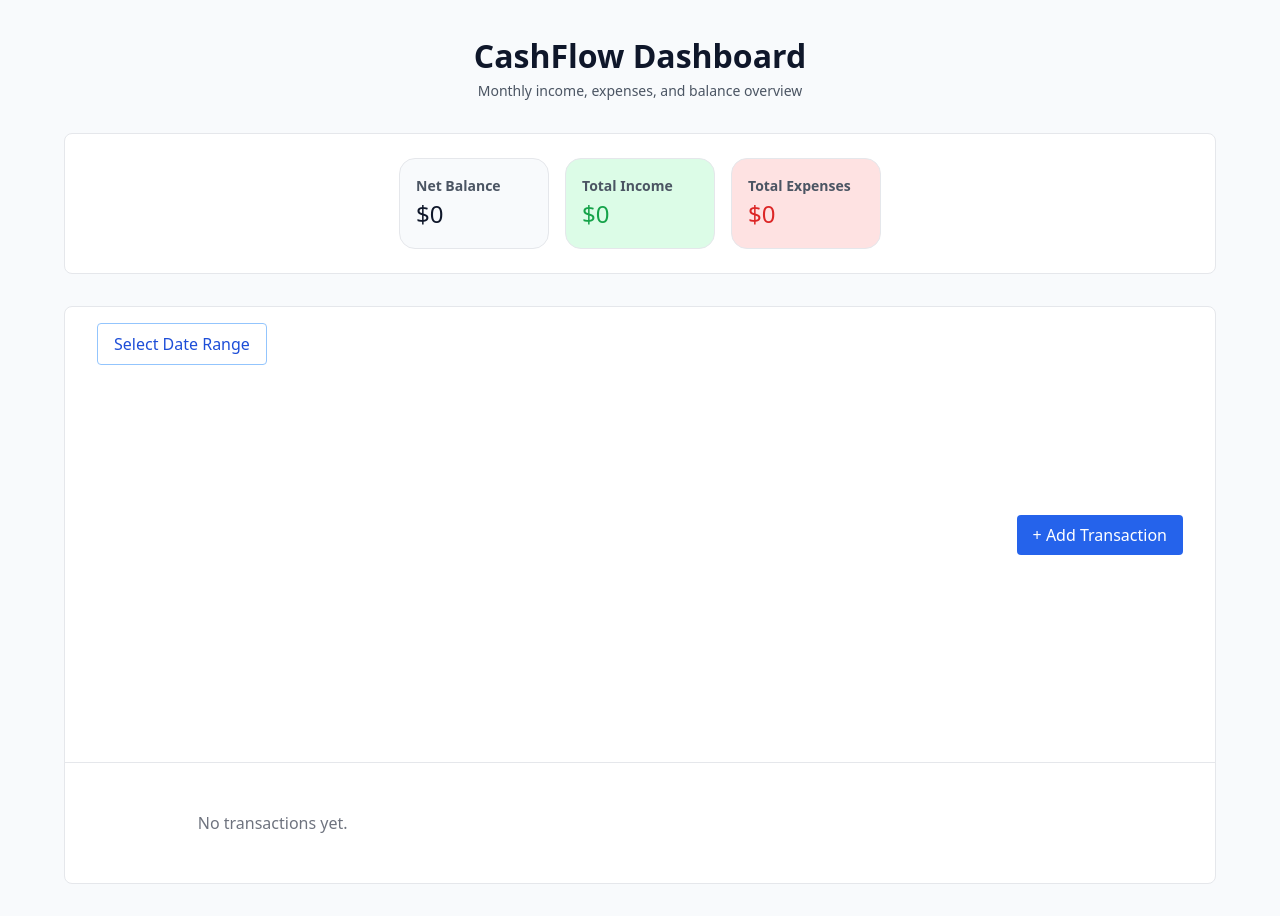
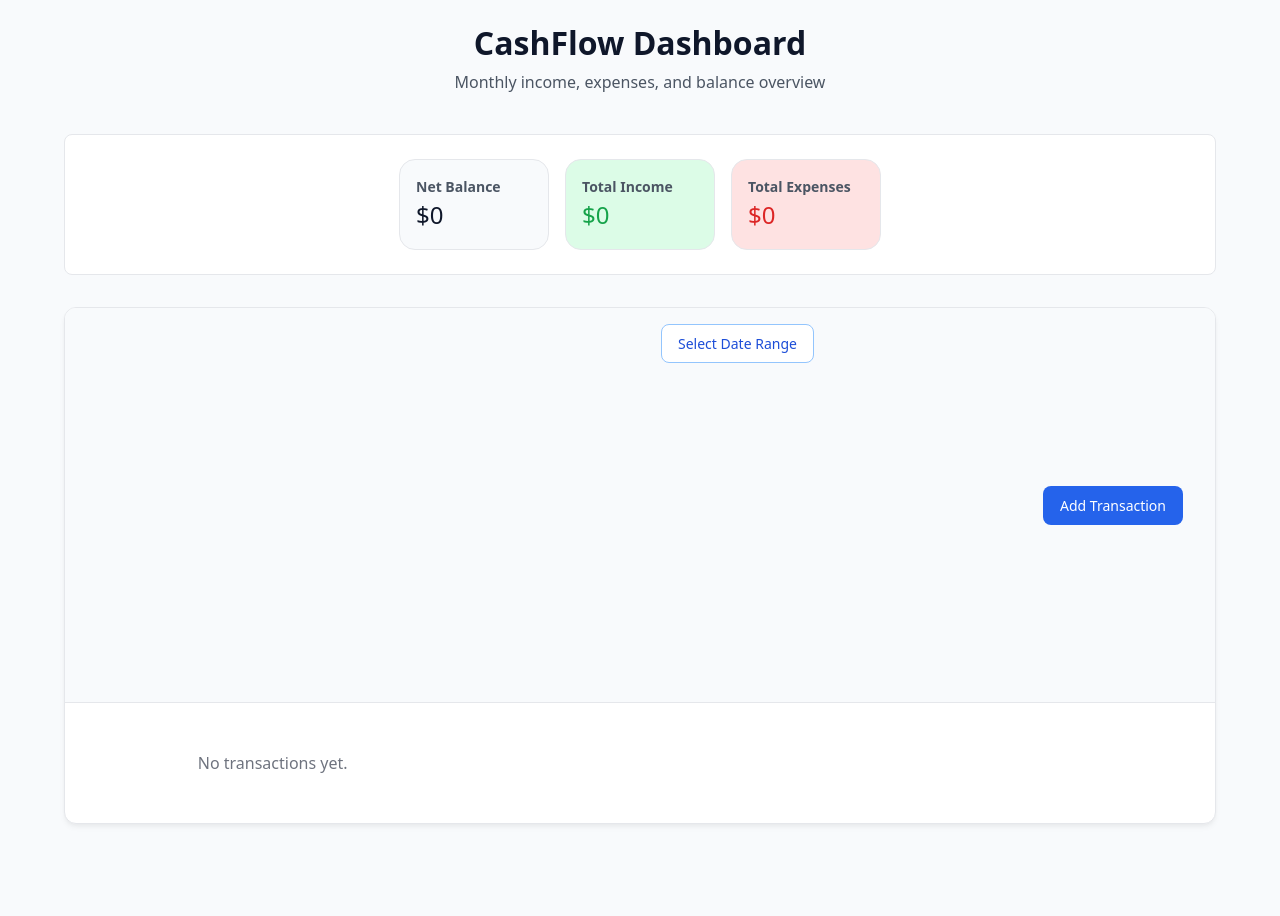
Before and after one commit to Brijsunil2/cashflow-simulator, a React (Vite) app in the folder frontend/: page / in a window 1280 px wide. Shown: the top 916 px of the page. Built offline with nearby package versions, Linux system fonts and the light colour scheme.

Commit message:
style: update date range styles

```diff
--- a/frontend/src/components/DateRange/DateRange.jsx
+++ b/frontend/src/components/DateRange/DateRange.jsx
@@ -45,6 +45,9 @@ const DateRangePicker = ({ onChange }) => {
         mode="range"
         selected={range}
         onSelect={handleSelect}
+        captionLayout="dropdown"
+        startMonth={new Date(2000, 0)}
+        endMonth={new Date(2050, 11)}
       />
     </div>
   );
--- a/frontend/src/components/HoverCard/HoverCard.scss
+++ b/frontend/src/components/HoverCard/HoverCard.scss
@@ -10,7 +10,8 @@
     position: absolute;
     left: 0;
     top: 100%;
-    width: 320px;
+    min-width: 320px;
+    width: max-content;
 
     background: white;
     border-radius: 12px;
--- a/frontend/src/pages/Dashboard/Dashboard.jsx
+++ b/frontend/src/pages/Dashboard/Dashboard.jsx
@@ -64,11 +64,12 @@ const Dashboard = () => {
                 </span>
               )}
             </div>
+
             <button
               className="add-transaction-btn"
               onClick={() => setIsPopupOpen(true)}
             >
-              + Add Transaction
+              Add Transaction
             </button>
           </div>
 
--- a/frontend/src/pages/Dashboard/Dashboard.scss
+++ b/frontend/src/pages/Dashboard/Dashboard.scss
@@ -8,19 +8,40 @@
   display: flex;
   flex-direction: column;
   gap: $space-6;
-  margin-top: 2rem;
-  margin-bottom: 200px;
+  margin: $space-5 auto 120px;
+  max-width: map.get($breakpoints, xl);
+  padding: 0 $space-4;
+  width: 100%;
+
+  button, a {
+    &:focus-visible {
+      border-radius: 4px;
+      outline: 2px solid $color-primary-500;
+      outline-offset: 2px;
+    }
+  }
 
   .add-transaction-btn {
+    align-items: center;
     background-color: $color-primary-600;
-    color: #fff;
-    border: none;
+    border: 1px solid transparent;
+    border-radius: 8px;
+    color: $color-surface;
+    cursor: pointer;
+    display: inline-flex;
+    font-size: $font-sm;
+    font-weight: $weight-medium;
+    justify-content: center;
     padding: $space-2 $space-4;
-    border-radius: 4px;
-    cursor: pointer;
+    transition: background-color 0.2s ease, transform 0.1s ease, box-shadow 0.2s ease;
 
     &:hover {
       background-color: $color-primary-700;
+      box-shadow: 0 4px 6px -1px rgba(0, 0, 0, 0.1), 0 2px 4px -1px rgba(0, 0, 0, 0.06);
+    }
+
+    &:active {
+      transform: scale(0.98);
     }
   }
 
@@ -33,18 +54,25 @@
   }
 
   &__header {
+    align-items: center;
     display: flex;
     flex-direction: column;
+    gap: $space-2;
+    margin-bottom: $space-2;
     text-align: center;
 
     h1 {
+      color: $color-text-primary;
       font-size: $font-xxl;
-      font-weight: $weight-semibold;
+      font-weight: $weight-bold;
+      line-height: $line-tight;
+      margin: 0;
     }
 
     p {
-      font-size: $font-sm;
       color: $color-text-secondary;
+      font-size: $font-md;
+      margin: 0;
     }
   }
 
@@ -56,71 +84,84 @@
   &__content {
     background-color: $color-surface;
     border: 1px solid $color-border;
-    border-radius: 8px;
+    border-radius: 12px;
+    box-shadow: 0 4px 6px -1px rgba(0, 0, 0, 0.05), 0 2px 4px -1px rgba(0, 0, 0, 0.03);
 
     &-body {
+      display: grid;
+      gap: $space-6;
+      grid-template-columns: 1fr 2fr;
       padding: $space-6;
-      display: grid;
-      grid-template-columns: 1fr 2fr;
-      gap: $space-6;
 
       @media (max-width: map.get($breakpoints, lg)) {
-      grid-template-columns: 1fr;
-      align-items: start;
-    }
+        align-items: start;
+        grid-template-columns: 1fr;
+      }
     }
   }
 
   &__subheader {
+    align-items: center;
+    background-color: $color-gray-50;
+    border-bottom: 1px solid $color-border;
+    border-radius: 11px 11px 0 0;
     display: flex;
-    justify-content: space-between;
-    align-items: center;
-    grid-column: span 2;
+    flex-wrap: wrap;
+    gap: $space-4;
+    justify-content: end;
     padding: $space-4 $space-6;
-    border-bottom: 1px solid $color-border;
     width: 100%;
 
-    button {
-      margin-left: auto;
+    @media (max-width: map.get($breakpoints, md)) {
+      align-items: stretch;
+      flex-direction: column;
     }
   }
 
   &__date-range-wrapper {
+    align-items: center;
     display: flex;
-    align-items: center;
+    flex-wrap: wrap;
     gap: $space-4;
   }
 
   &__date-range-btn {
     background-color: $color-surface;
+    border: 1px solid $color-primary-300;
+    border-radius: 8px;
     color: $color-primary-700;
-    border: 1px solid $color-primary-300;
+    cursor: pointer;
+    font-size: $font-sm;
+    font-weight: $weight-medium;
     padding: $space-2 $space-4;
-    border-radius: 4px;
-    cursor: pointer;
-    font-weight: $weight-medium;
     transition: all 0.2s ease;
 
     &:hover {
       background-color: $color-primary-50;
       border-color: $color-primary-400;
     }
+
+    &:active {
+      transform: scale(0.98);
+    }
   }
 
   &__date-display {
+    align-items: center;
+    background-color: $color-primary-50;
+    border: 1px solid $color-primary-200;
+    border-radius: 8px;
+    color: $color-primary-800;
+    display: flex;
     font-size: $font-sm;
     font-weight: $weight-medium;
-    color: $color-primary-700;
-    background-color: $color-primary-50;
     padding: $space-2 $space-3;
-    border-radius: 8px;
-    border: 1px solid $color-primary-200;
   }
 
   &__date-range-popup-content {
     display: flex;
     justify-content: center;
-    padding: $space-4;
+    padding: 0;
   }
 
   &__transactions {
```
Also changed, not shown: frontend/src/components/DateRange/DateRange.scss (+44 -9 lines).
